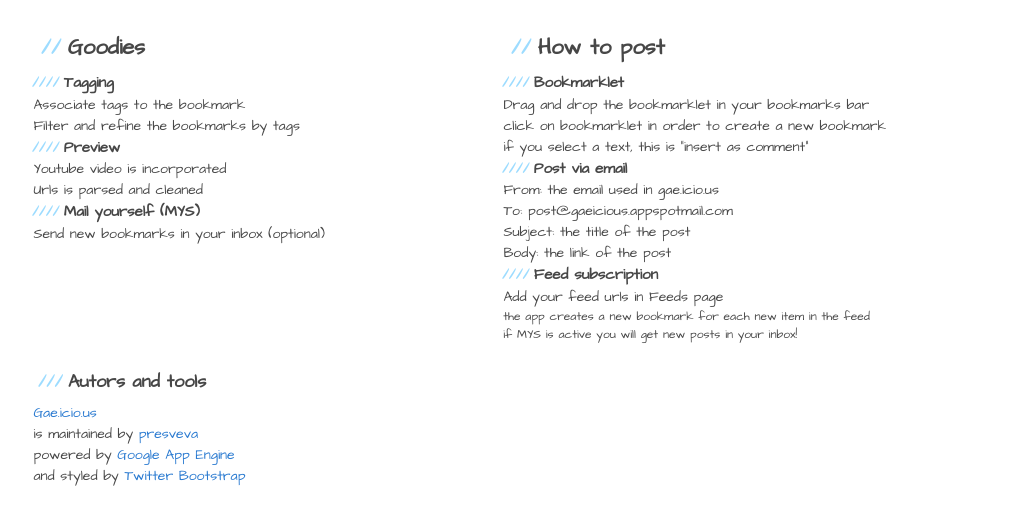
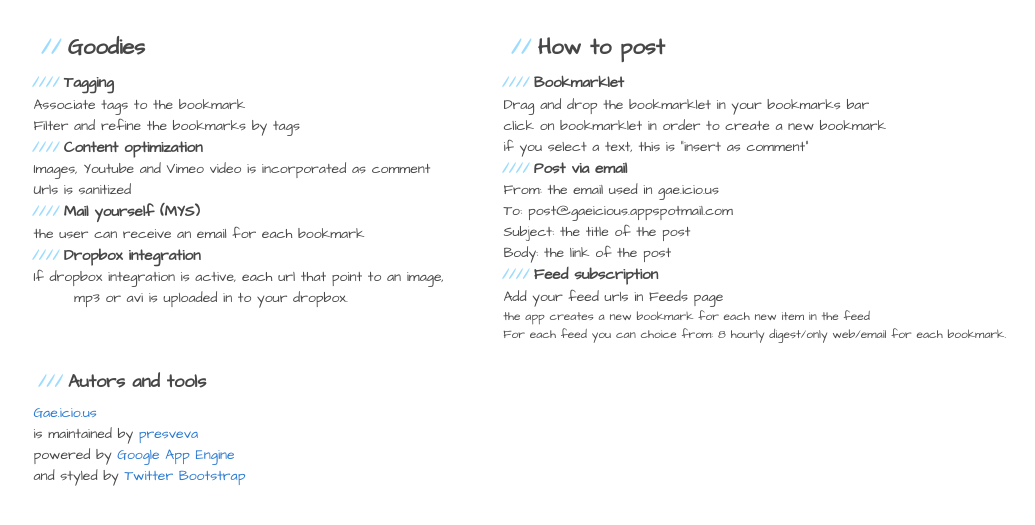
Before and after one commit to antiface/gae.icio.us, a Python web app: template templates/git.html in a window 1280 px wide. Shown: the part 201-726 px from the top of the page, without its empty margins (96-1131 px from the left). Run offline with Jinja, Linux system fonts and the light colour scheme; the template is opened without the code that fills it, so the values that code supplies are empty; some libraries are stand-ins or nearby versions.

Commit message:
readme update

```diff
--- a/home.py
+++ b/home.py
@@ -4,7 +4,7 @@
 import jinja2, os, webapp2
 from google.appengine.api import users, mail, app_identity
 from google.appengine.ext import ndb, deferred
-from handlers import ajax, config, utils, core
+from handlers import ajax, utils, core, config
 from handlers.models import Bookmarks, UserInfo, Feeds, Tags
 from handlers.parser import main_parser
 from dropbox import client, session
--- a/static/css/git.css
+++ b/static/css/git.css
@@ -72,7 +72,6 @@ header h1 {
   color: #fff;
   line-height: 1;
   margin-bottom: 0.2em;
-  width: 540px;
 }
 
 header h2 {
@@ -80,7 +79,6 @@ header h2 {
   color: #9ddcff;
   font-weight: normal;
   line-height: 1.3;
-  width: 540px;
   letter-spacing: 0;
 }
 
--- a/templates/git.html
+++ b/templates/git.html
@@ -27,11 +27,14 @@
             <h4>Tagging</h4>
               <h5>Associate tags to the bookmark</h5>
               <h5>Filter and refine the bookmarks by tags</h5>
-            <h4>Preview</h4>
-              <h5>Youtube video is incorporated</h5>
-              <h5>Urls is parsed and cleaned</h5>
+            <h4>Content optimization</h4>
+              <h5>Images, Youtube and Vimeo video is incorporated as comment</h5>
+              <h5>Urls is sanitized</h5>
             <h4>Mail yourself (MYS)</h4>
-              <h5>Send new bookmarks in your inbox (optional)</h5>
+              <h5>the user can receive an email for each bookmark</h5>
+            <h4>Dropbox integration</h4>
+              <h5>If dropbox integration is active, each url that point to an image,<br>
+                mp3 or avi is uploaded in to your dropbox.</h5>
         </section>
 
         <section id="main-content">
@@ -48,7 +51,7 @@
             <h4>Feed subscription</h4>
               <h5>Add your feed urls in Feeds page</h5>
               <h6>the app creates a new bookmark for each new item in the feed</h6>
-              <h6>if MYS is active you will get new posts in your inbox!</h6>
+              <h6>For each feed you can choice from: 8 hourly digest/only web/email for each bookmark.</h6>
         </section>
 
         <section id="main-content">
```
Also changed, not shown: readme.md.
